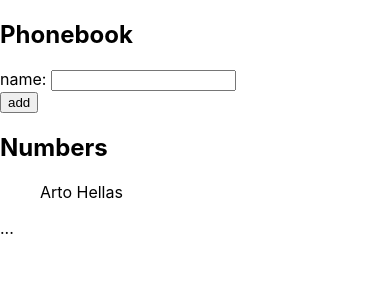
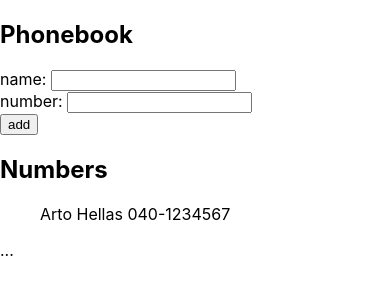
Before and after one commit to hannakozak/fullstack, a React (Create React App) app in the folder part2/phonebook/: page / in a window 390 px wide. Shown: the top 300 px of the page. Built offline with nearby package versions, Linux system fonts and the light colour scheme.

Commit message:
2.8: The Phonebook Step3

```diff
--- a/part2/phonebook/src/App.js
+++ b/part2/phonebook/src/App.js
@@ -1,24 +1,25 @@
 import React, { useState } from 'react'
 
 const App = () => {
-  const [ persons, setPersons ] = useState([
-    { name: 'Arto Hellas' }
-  ])
+  const [ persons, setPersons ] = useState([{ name: 'Arto Hellas', number: '040-1234567' }])
   const [ newName, setNewName ] = useState('')
+  const [ newNumber, setNewNumber ] = useState('')
 
   const addPerson = (event) => {
 	  event.preventDefault()
 	  console.log('button clicked', event.target)
 	  const personObject = {
 		name: newName,
+		number: newNumber,
 		date: new Date().toISOString(),
-        id: persons.name
+        id: persons.length+1
 	  }
 
 	  persons.some(person => person.name === newName) ?
 		  window.alert(`${newName} is already added to phonebook`) :
 		setPersons(persons.concat(personObject))
       setNewName('')
+	  setNewNumber('')
 
   }
 
@@ -27,13 +28,16 @@
 	  setNewName(event.target.value)
   }
 
+  const handleNumberChange = (event) => {
+	  console.log(event.target.value)
+	  setNewNumber(event.target.value)
+  }
   return (
     <div>
       <h2>Phonebook</h2>
       <form onSubmit={addPerson}>
-        <div>
-          name: <input value={newName} onChange={handleNameChange}/>
-        </div>
+        <div> name: <input value={newName} onChange={handleNameChange}/></div>
+		<div>number: <input value={newNumber} onChange={handleNumberChange}/></div>
         <div>
           <button type="submit">add</button>
         </div>
@@ -41,7 +45,7 @@
       <h2>Numbers</h2>
 	  <ul>
         {persons.map(person =>
-		<li key={person.name}>{person.name}</li>
+		<li key={person.id}>{person.name}  {person.number}</li>
         )}
       </ul>
       ...
```
